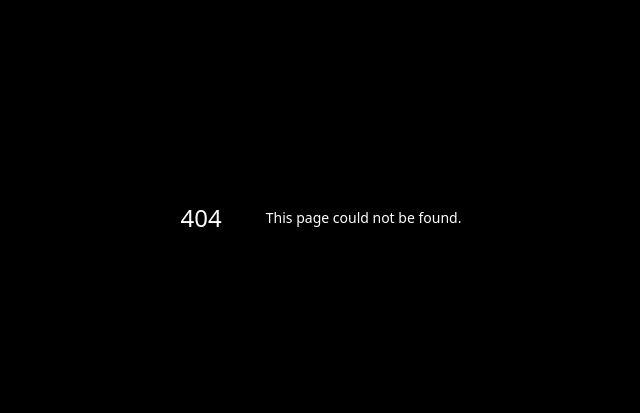
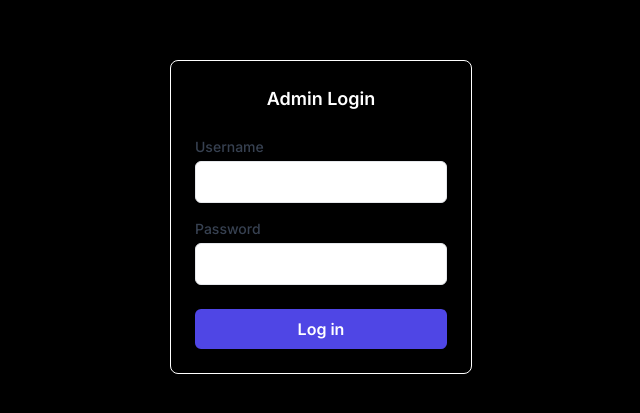
Before and after one commit to thisisamish/quanta, a Next.js app: page /admin in a window 1280 px wide. Before the commit this address had no page. Shown: the part 183-596 px from the top of the page, without its empty margins (319-959 px from the left). Built offline with nearby package versions, Linux system fonts and the light colour scheme.

Commit message:
add admin login page

```diff
--- /dev/null
+++ b/app/(admin)/admin/page.tsx
@@ -0,0 +1,99 @@
+'use client';
+
+import { FormEvent, useState } from 'react';
+import toast, { Toaster } from 'react-hot-toast';
+import { useRouter } from 'next/navigation';
+
+interface LoginData {
+	username: string;
+	password: string;
+}
+
+export default function AdminPage() {
+	const [username, setUsername] = useState<string>('');
+	const [password, setPassword] = useState<string>('');
+
+	const router = useRouter();
+
+	const handleLogin = async (event: FormEvent) => {
+		event.preventDefault();
+
+		const loginData: LoginData = {
+			username,
+			password,
+		};
+
+		try {
+			const response = await fetch('/api/auth', {
+				method: 'POST',
+				headers: {
+					'Content-Type': 'application/json',
+				},
+				body: JSON.stringify(loginData),
+			});
+
+			if (!response.ok) {
+				throw new Error('Failed to login');
+			}
+
+			const data = await response.json();
+			toast.success('Login successful!');
+			router.push('/admin/dashboard');
+		} catch (error) {
+			toast.error('Login failed!');
+		}
+	};
+
+	return (
+		<div className="flex items-center justify-center min-h-screen bg-background">
+			<Toaster position="bottom-right" reverseOrder={false} />
+			<div className="p-6 bg-background shadow-md rounded-lg border-white border">
+				<h2 className="text-lg font-semibold text-center mb-6">
+					Admin Login
+				</h2>
+				<form className="text-black" onSubmit={handleLogin}>
+					<div className="mb-4">
+						<label
+							htmlFor="email"
+							className="block text-sm font-medium text-gray-700"
+						>
+							Username
+						</label>
+						<input
+							type="text"
+							id="email"
+							name="email"
+							required
+							value={username} // Bind input to state
+							onChange={(e) => setUsername(e.target.value)} // Update state on change
+							className="mt-1 p-2 w-full border rounded-md shadow-sm focus:outline-none focus:border-indigo-500 focus:ring-1 focus:ring-indigo-500"
+						/>
+					</div>
+					<div className="mb-6">
+						<label
+							htmlFor="password"
+							className="block text-sm font-medium text-gray-700"
+						>
+							Password
+						</label>
+						<input
+							type="password"
+							id="password"
+							name="password"
+							required
+							value={password} // Bind input to state
+							onChange={(e) => setPassword(e.target.value)} // Update state on change
+							className="mt-1 p-2 w-full border rounded-md shadow-sm focus:outline-none focus:border-indigo-500 focus:ring-1 focus:ring-indigo-500"
+						/>
+					</div>
+					<button
+						type="submit"
+						className="w-full py-2 px-4 bg-indigo-600 text-white font-semibold rounded-md hover:bg-indigo-700 focus:outline-none focus:bg-indigo-700"
+					>
+						Log in
+					</button>
+				</form>
+			</div>
+		</div>
+	);
+}
--- /dev/null
+++ b/app/(admin)/layout.tsx
@@ -0,0 +1,3 @@
+export default function Layout({ children }: { children: React.ReactNode }) {
+	return children;
+}
```
